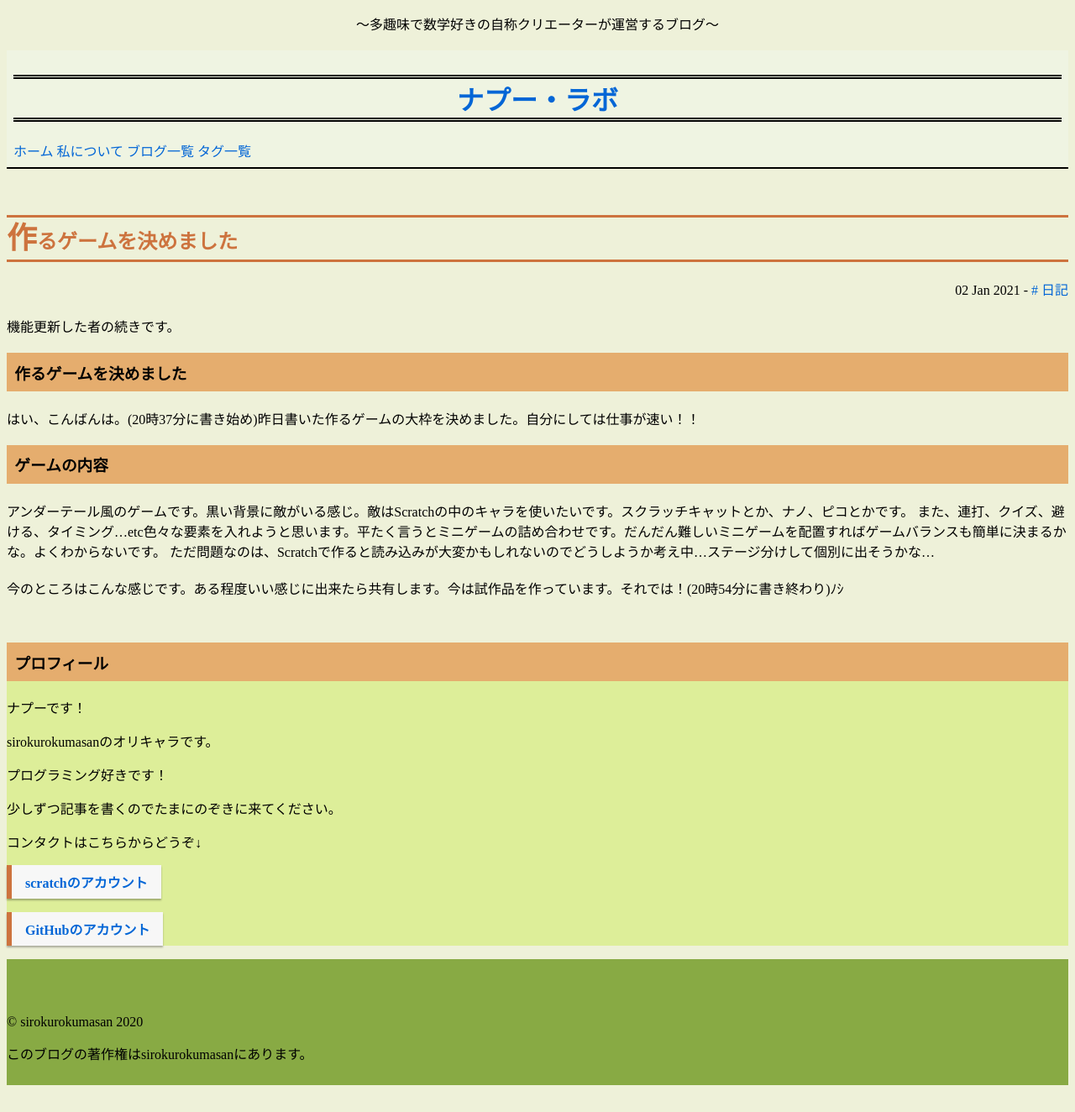
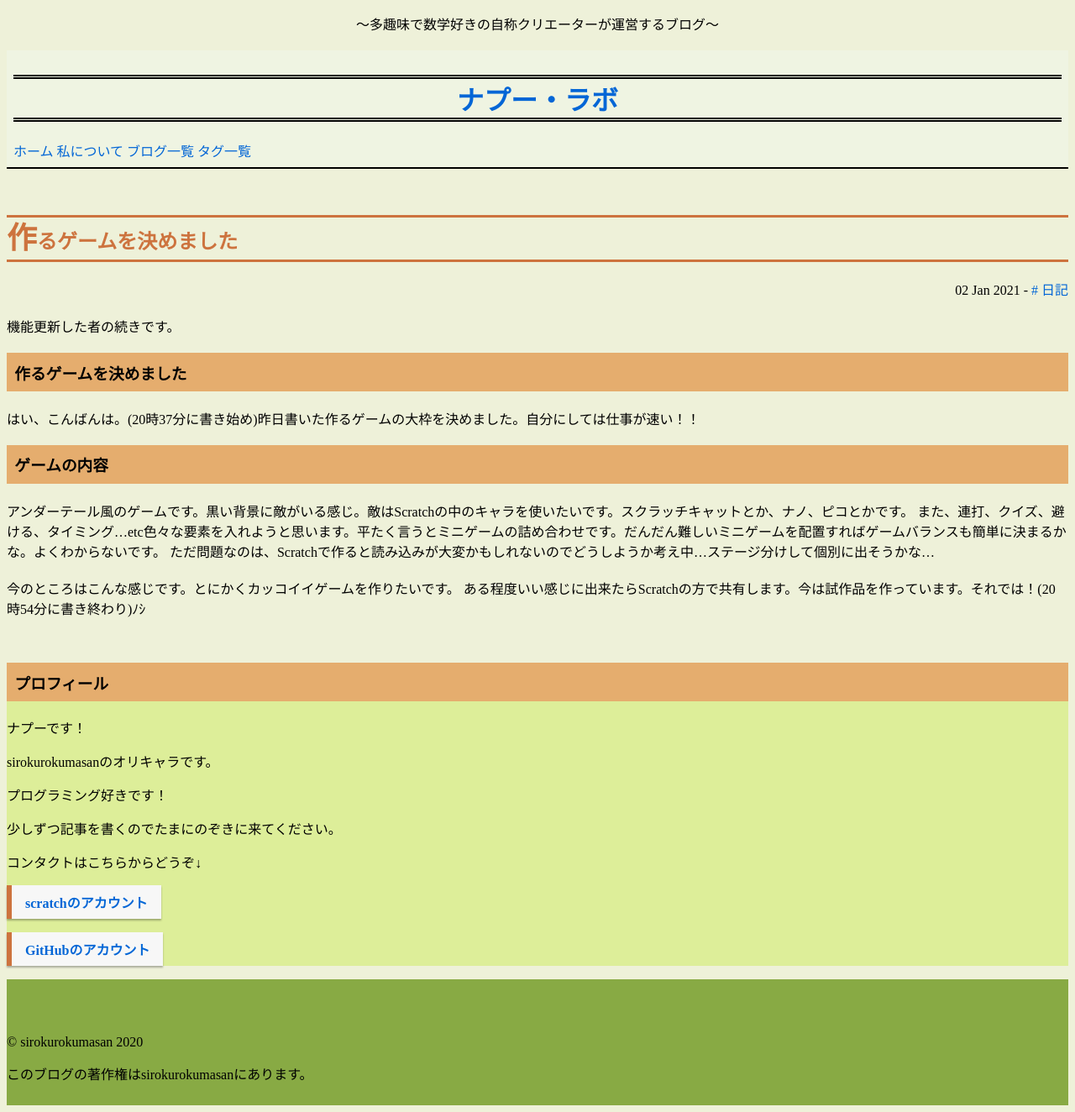
Before and after one commit to sirokurokumasan/sirokurokumasan.github.io, a Jekyll site: the page built from _posts/2021-1-02-作るゲームを決めました.md, in a window 1280 px wide and 1324 px high. Shown: the whole window at 84% size. Built offline with Jekyll 4.4.1, drawn with Linux system fonts in a browser that asks for light colours.

Commit message:
Update 2021-1-02-作るゲームを決めました.md

```diff
--- a/_posts/2021-1-02-作るゲームを決めました.md
+++ b/_posts/2021-1-02-作るゲームを決めました.md
@@ -2,7 +2,7 @@
 layout: post
 author: 日記
 ---
-機能更新した者の続きです。
+機能更新した者の続きです。 <!--more-->
 
 ### 作るゲームを決めました
 
@@ -14,4 +14,5 @@
 また、連打、クイズ、避ける、タイミング…etc色々な要素を入れようと思います。平たく言うとミニゲームの詰め合わせです。だんだん難しいミニゲームを配置すればゲームバランスも簡単に決まるかな。よくわからないです。
 ただ問題なのは、Scratchで作ると読み込みが大変かもしれないのでどうしようか考え中…ステージ分けして個別に出そうかな…
 
-今のところはこんな感じです。ある程度いい感じに出来たら共有します。今は試作品を作っています。それでは！(20時54分に書き終わり)ﾉｼ
+今のところはこんな感じです。とにかくカッコイイゲームを作りたいです。
+ある程度いい感じに出来たらScratchの方で共有します。今は試作品を作っています。それでは！(20時54分に書き終わり)ﾉｼ
```
